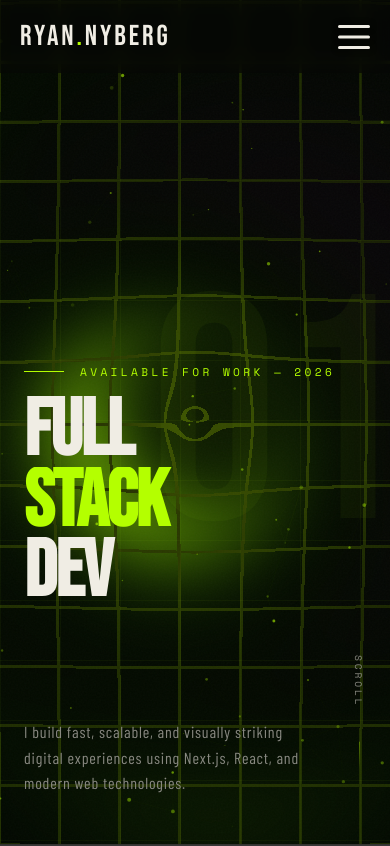
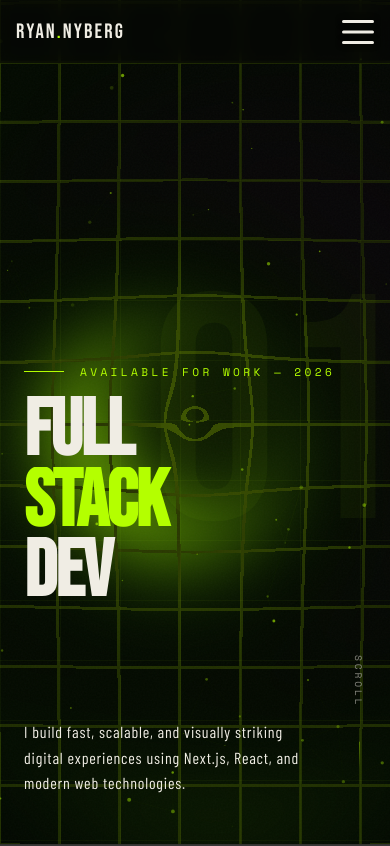
Before and after one commit to onlyhouse1980/RN-Portfolio, a Next.js app: page / in a window 390 px wide. Shown: the top 846 px of the page. Built offline with nearby package versions, Linux system fonts and the light colour scheme; a web font is replaced by a local one.

Commit message:
Update globals.css

```diff
--- a/app/globals.css
+++ b/app/globals.css
@@ -272,7 +272,7 @@ body {
   font-family: var(--font-condensed);
   font-size: clamp(1rem, 2vw, 1.4rem);
   font-weight: 300;
-  color: var(--gray);
+  color: var(--white);
   max-width: 400px;
   line-height: 1.6;
   letter-spacing: 0.05em;
@@ -1227,13 +1227,21 @@ body {
 /* ===== RESPONSIVE ===== */
 @media (max-width: 900px) {
   .navbar {
-    padding: 1.2rem 1.25rem;
-    padding-right: max(1.25rem, env(safe-area-inset-right));
+    padding: 1.2rem 1rem;
+    padding-right: max(1rem, env(safe-area-inset-right));
     gap: 1rem;
+  }
+  .navbar__logo {
+    font-size: 1.3rem;
+    flex-shrink: 1;
+    overflow: hidden;
+    text-overflow: ellipsis;
+    white-space: nowrap;
   }
   .navbar__toggle {
     display: block;
     margin-left: auto;
+    flex-shrink: 0;
   }
   .navbar__links {
     position: fixed;
@@ -1241,6 +1249,7 @@ body {
     right: 0;
     height: 100vh;
     width: min(78vw, 320px);
+    max-width: 100vw;
     flex-direction: column;
     align-items: flex-start;
     justify-content: center;
@@ -1250,13 +1259,18 @@ body {
     background: rgba(6, 6, 6, 0.97);
     backdrop-filter: blur(20px);
     border-left: 1px solid rgba(255, 255, 255, 0.08);
-    transform: translateX(100%);
-    transition: transform 0.4s cubic-bezier(0.65, 0, 0.35, 1);
+    visibility: hidden;
+    opacity: 0;
+    transform: translateX(20px);
+    transition: opacity 0.3s ease, transform 0.4s cubic-bezier(0.65, 0, 0.35, 1), visibility 0s linear 0.3s;
     pointer-events: none;
   }
   .navbar--open .navbar__links {
+    visibility: visible;
+    opacity: 1;
     transform: translateX(0);
     pointer-events: auto;
+    transition: opacity 0.3s ease, transform 0.4s cubic-bezier(0.65, 0, 0.35, 1), visibility 0s;
   }
   .navbar__links a { font-size: 0.9rem; }
   .hero { padding: 4rem 1.5rem 3rem; }
```
